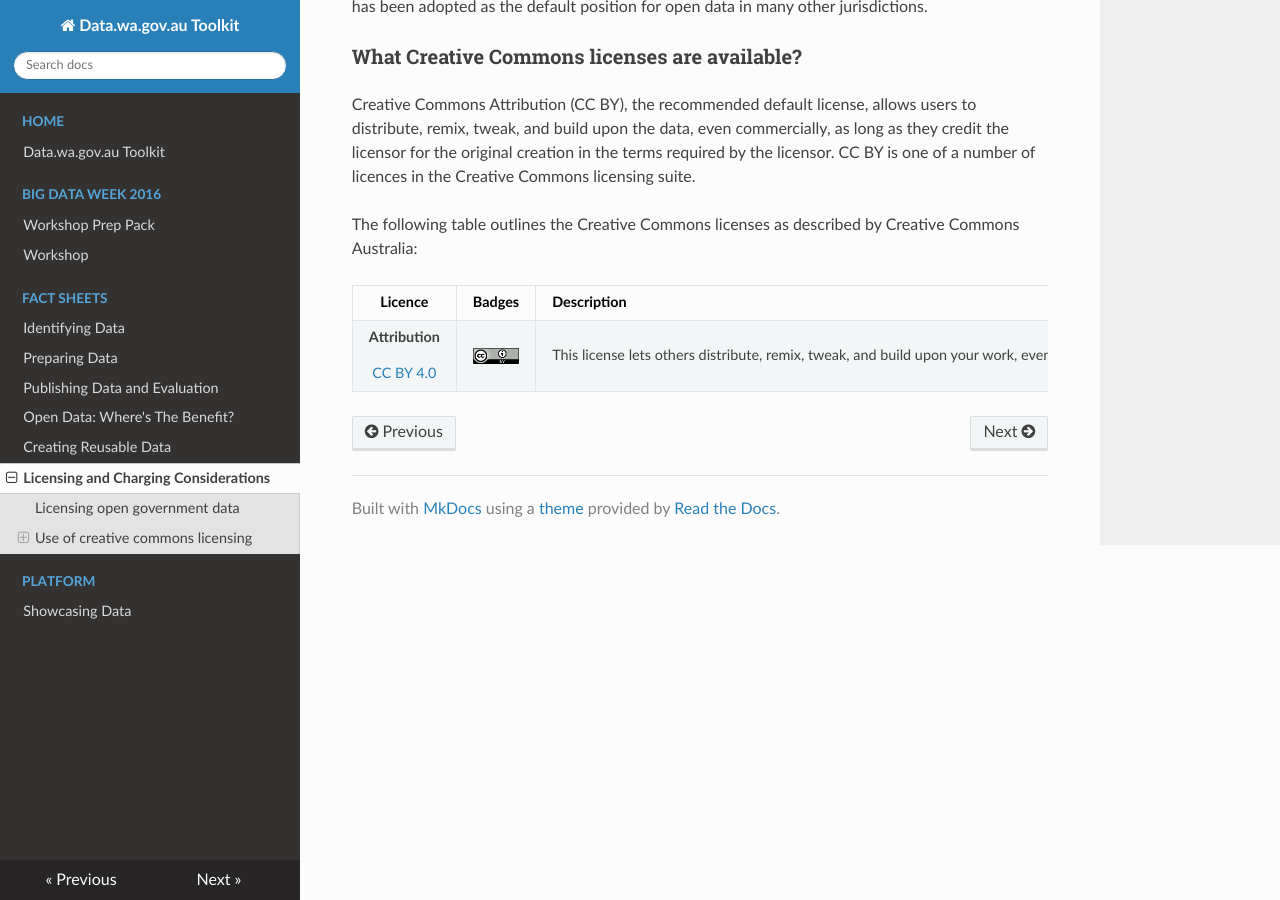
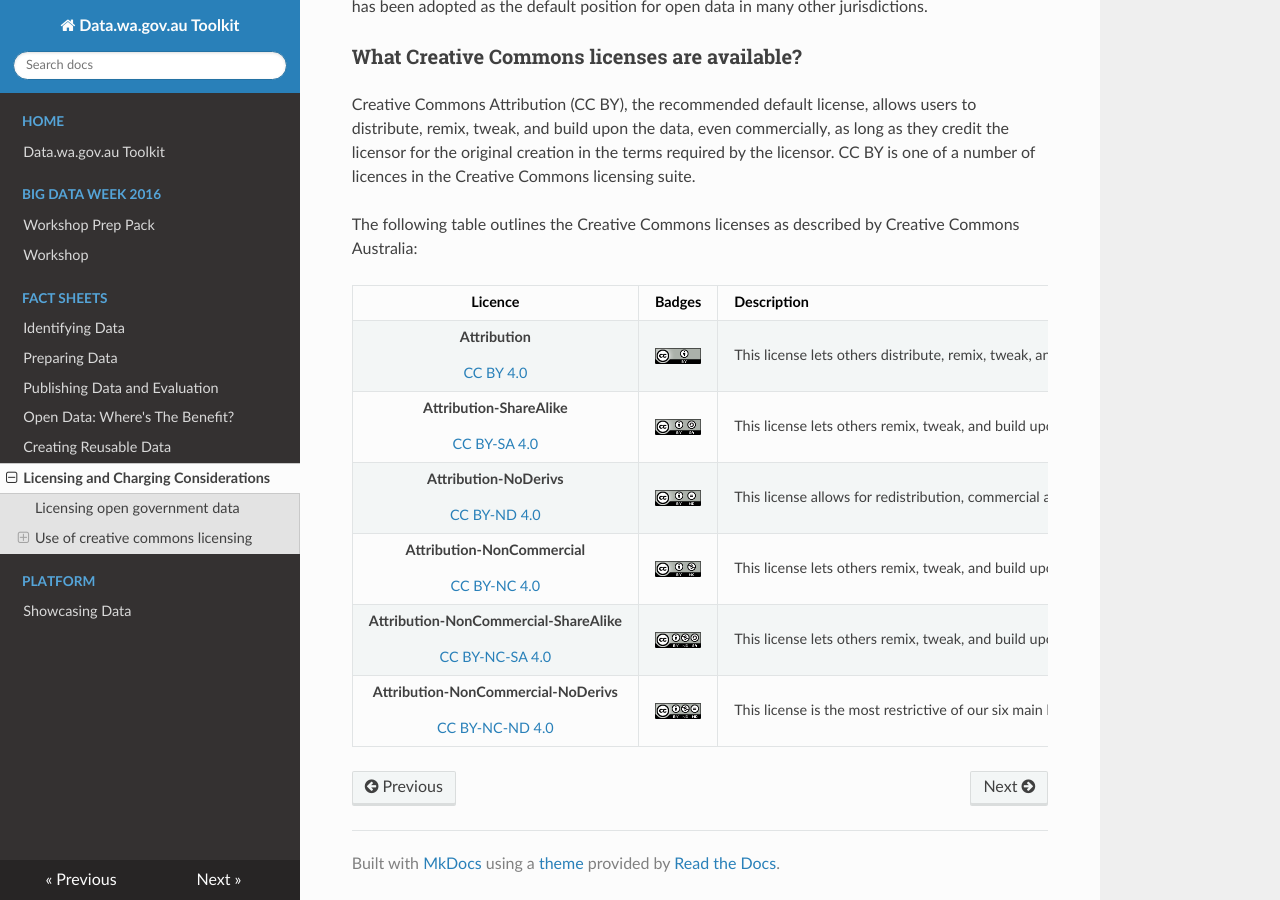
Before and after one commit to datawagovau/toolkit, an MkDocs documentation site: the page built from docs/factsheets/licensing-and-charging.md, in a window 1280 px wide and 900 px high, scrolled down 866 px. Built offline with MkDocs 1.6.1, drawn with Linux system fonts in a browser that asks for light colours; nearby versions of some CDN libraries; old or Windows-style settings are respelled for this version of MkDocs.

Commit message:
Update licensing-and-charging.md

```diff
--- a/docs/factsheets/licensing-and-charging.md
+++ b/docs/factsheets/licensing-and-charging.md
@@ -40,4 +40,9 @@
 
 | __Licence__ | __Badges__ | __Description__ |
 |:---:|:---:|---|
-| __Attribution__<br><br> [CC BY 4.0](https://creativecommons.org/licenses/by/4.0/) | <img src="/imgs/CC-BY.png" style=" width:300px"> | This license lets others distribute, remix, tweak, and build upon your work, even commercially, as long as they credit you for the original creation. This is the most accommodating of licenses offered |
+| __Attribution__<br><br> [CC BY 4.0](https://creativecommons.org/licenses/by/4.0/) | <img src="/imgs/CC-BY.png" style=" width:300px"> | This license lets others distribute, remix, tweak, and build upon your work, even commercially, as long as they credit you for the original creation. This is the most accommodating of licenses offered. |
+| __Attribution-ShareAlike__<br><br> [CC BY-SA 4.0](https://creativecommons.org/licenses/by-sa/4.0/) | <img src="/imgs/CC-BY-SA.png" style=" width:300px"> | This license lets others remix, tweak, and build upon your work even for commercial purposes, as long as they credit you and license their new creations under the identical terms. |
+| __Attribution-NoDerivs__<br><br> [CC BY-ND 4.0](https://creativecommons.org/licenses/by-nd/4.0/) | <img src="/imgs/CC-BY-ND.png" style=" width:300px"> | This license allows for redistribution, commercial and non-commercial, as long as it is passed along unchanged and in whole, with credit to you. |
+| __Attribution-NonCommercial__<br><br> [CC BY-NC 4.0](https://creativecommons.org/licenses/by-nc/4.0/) | <img src="/imgs/CC-BY-NC.png" style=" width:300px"> | This license lets others remix, tweak, and build upon your work non-commercially, and although their new works must also acknowledge you and be non-commercial, they don’t have to license their derivative works on the same terms. |
+| __Attribution-NonCommercial-ShareAlike__<br><br> [CC BY-NC-SA 4.0](https://creativecommons.org/licenses/by-nc-sa/4.0/) | <img src="/imgs/CC-BY-NC-SA.png" style=" width:300px"> | This license lets others remix, tweak, and build upon your work non-commercially, as long as they credit you and license their new creations under the identical terms. |
+| __Attribution-NonCommercial-NoDerivs__<br><br> [CC BY-NC-ND 4.0](https://creativecommons.org/licenses/by-nc-nd/4.0/) | <img src="/imgs/CC-BY-NC-ND.png" style=" width:300px"> | This license is the most restrictive of our six main licenses, only allowing others to download your works and share them with others as long as they credit you, but they can’t change them in any way or use them commercially. |
```
